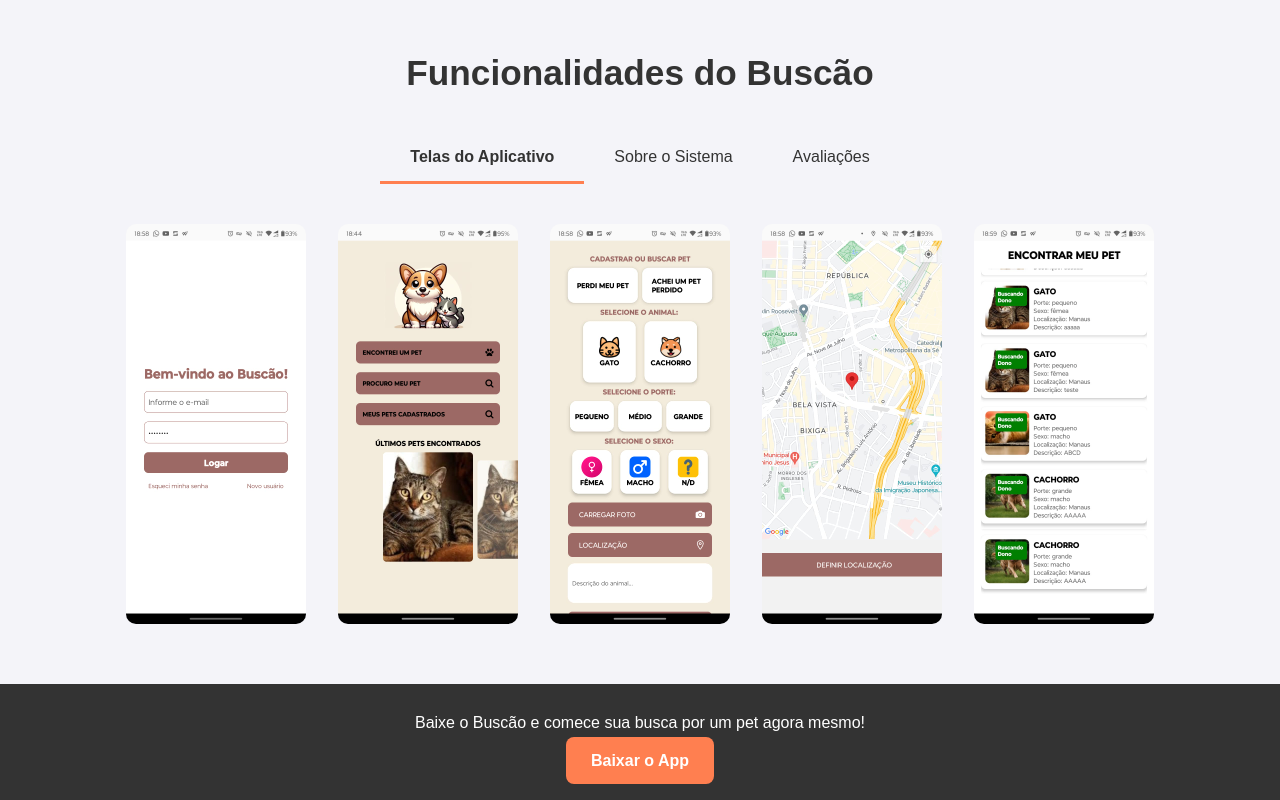
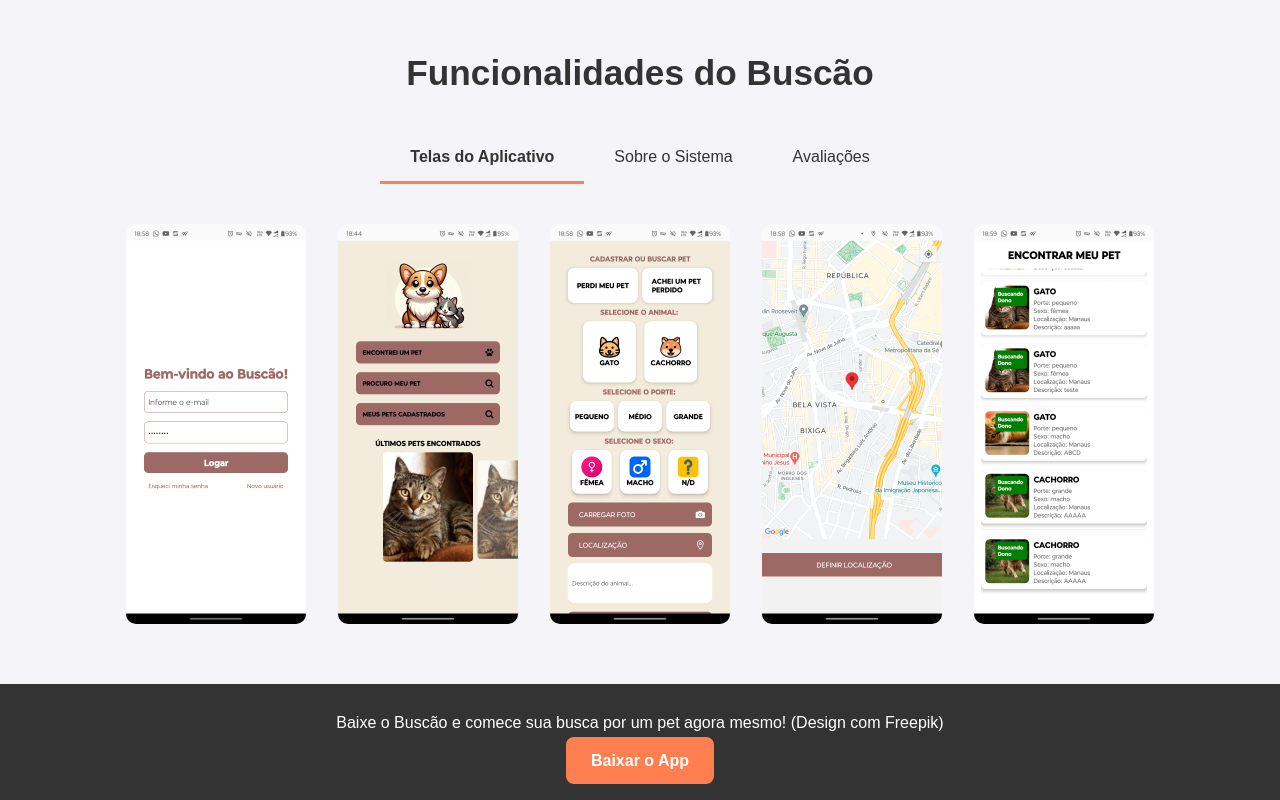
Before and after one commit to Mazymss/buscao.github.io, a website: page index.html in a window 1280 px wide. Shown: the part 1096-1896 px from the top of the page. Drawn offline with Linux system fonts and the light colour scheme.

Commit message:
Add files via upload

```diff
--- a/index.html
+++ b/index.html
@@ -81,7 +81,7 @@
 
     <!-- Footer -->
     <footer class="footer">
-        <p>Baixe o Buscão e comece sua busca por um pet agora mesmo!</p>
+        <p>Baixe o Buscão e comece sua busca por um pet agora mesmo! (Design com Freepik)</p>
         <a href="https://drive.google.com/file/d/1ojcyq6W4MZ6QKJK2XMcn8LtWjUACAjMs/view?usp=sharing" class="btn-download">Baixar o App</a>
     </footer>
 
```
